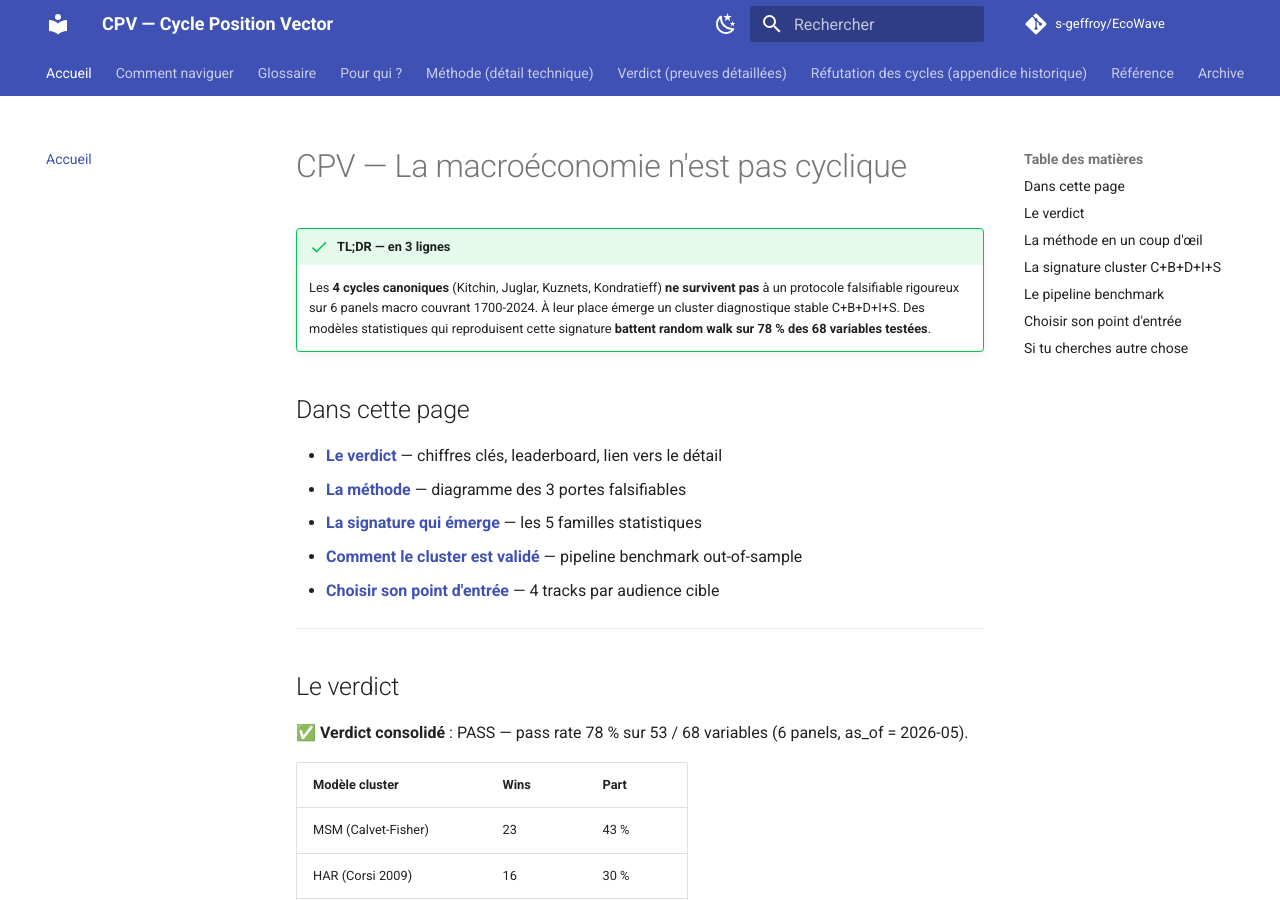
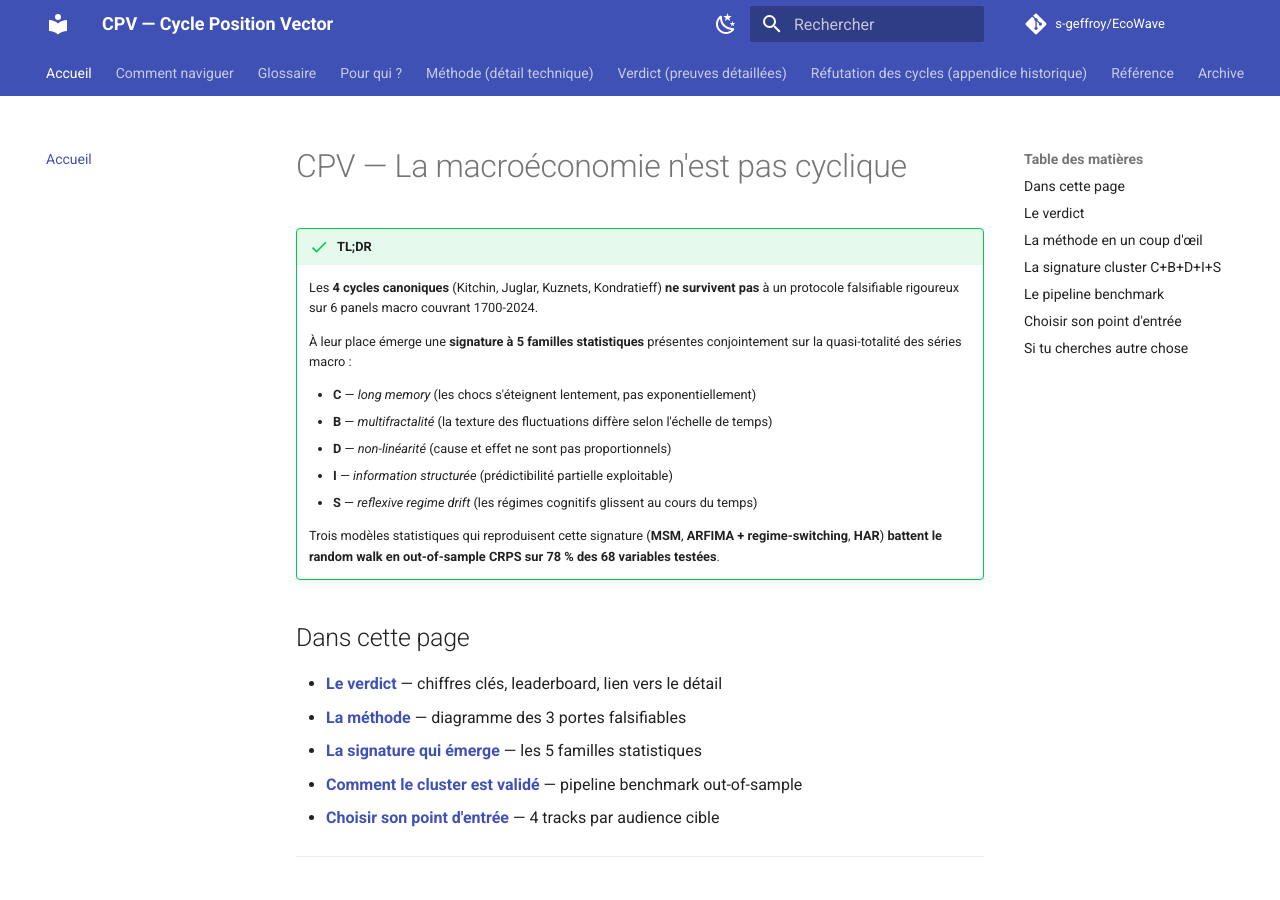
Before and after one commit to s-geffroy/EcoWave, an MkDocs documentation site: the page built from docs/index.md, in a window 1280 px wide and 900 px high. Built offline with MkDocs 1.6.1 and Material for MkDocs 9.7.7, drawn with Linux system fonts in a browser that asks for light colours; comment, search, counter and statistics services are not loaded; some of the changed text lies outside the part shown.

Commit message:
fix(docs): expand TL;DR with C+B+D+I+S definitions + enable Material icons (#48)
Feedback utilisateur sur le prototype clarity (PR #47) :

1. TL;DR de la home page : C+B+D+I+S était cryptique. Étoffé en liste
   à puces avec définition courte par famille (long memory,
   multifractalité, non-linéarité, information structurée, regime
   drift).

2. Cards "Choisir son point d'entrée" : le shortcode
   :material-book-open-variant:{ .lg .middle } apparaissait en texte
   brut au lieu d'être rendu comme icône. Ajouté l'extension
   pymdownx.emoji avec emoji_index twemoji + emoji_generator
   material.to_svg dans mkdocs.yml. Les 4 icônes (book-open-variant,
   bank, code-tags, school) sont maintenant rendues en SVG.

Vérification : 4 occurrences "twemoji lg middle" dans le HTML buildé.

mkdocs build --strict passe.

Co-authored-by: sge <sylvain.geffroy@gmail.com>
Co-authored-by: Claude Opus 4.7 <noreply@anthropic.com>

```diff
--- a/docs/index.md
+++ b/docs/index.md
@@ -1,8 +1,18 @@
 # CPV — La macroéconomie n'est pas cyclique
 
-!!! success "TL;DR — en 3 lignes"
+!!! success "TL;DR"
 
-    Les **4 cycles canoniques** (Kitchin, Juglar, Kuznets, Kondratieff) **ne survivent pas** à un protocole falsifiable rigoureux sur 6 panels macro couvrant 1700-2024. À leur place émerge un cluster diagnostique stable C+B+D+I+S. Des modèles statistiques qui reproduisent cette signature **battent random walk sur 78 % des 68 variables testées**.
+    Les **4 cycles canoniques** (Kitchin, Juglar, Kuznets, Kondratieff) **ne survivent pas** à un protocole falsifiable rigoureux sur 6 panels macro couvrant 1700-2024.
+
+    À leur place émerge une **signature à 5 familles statistiques** présentes conjointement sur la quasi-totalité des séries macro :
+
+    - **C** — *long memory* (les chocs s'éteignent lentement, pas exponentiellement)
+    - **B** — *multifractalité* (la texture des fluctuations diffère selon l'échelle de temps)
+    - **D** — *non-linéarité* (cause et effet ne sont pas proportionnels)
+    - **I** — *information structurée* (prédictibilité partielle exploitable)
+    - **S** — *reflexive regime drift* (les régimes cognitifs glissent au cours du temps)
+
+    Trois modèles statistiques qui reproduisent cette signature (**MSM**, **ARFIMA + regime-switching**, **HAR**) **battent le random walk en out-of-sample CRPS sur 78 % des 68 variables testées**.
 
 ## Dans cette page
 
--- a/mkdocs.yml
+++ b/mkdocs.yml
@@ -57,6 +57,11 @@ markdown_extensions:
   - pymdownx.details
   - pymdownx.arithmatex:
       generic: true
+  # Material icons (:material-book-open-variant:, :material-bank:, etc.)
+  # rendered as SVG via twemoji index + material's SVG generator.
+  - pymdownx.emoji:
+      emoji_index: !!python/name:material.extensions.emoji.twemoji
+      emoji_generator: !!python/name:material.extensions.emoji.to_svg
 
 # MathJax 3 — ES6 modules natifs, plus de polyfill.io requis.
 # Note : polyfill.io a été compromis en juin 2024 (supply-chain attack
```
